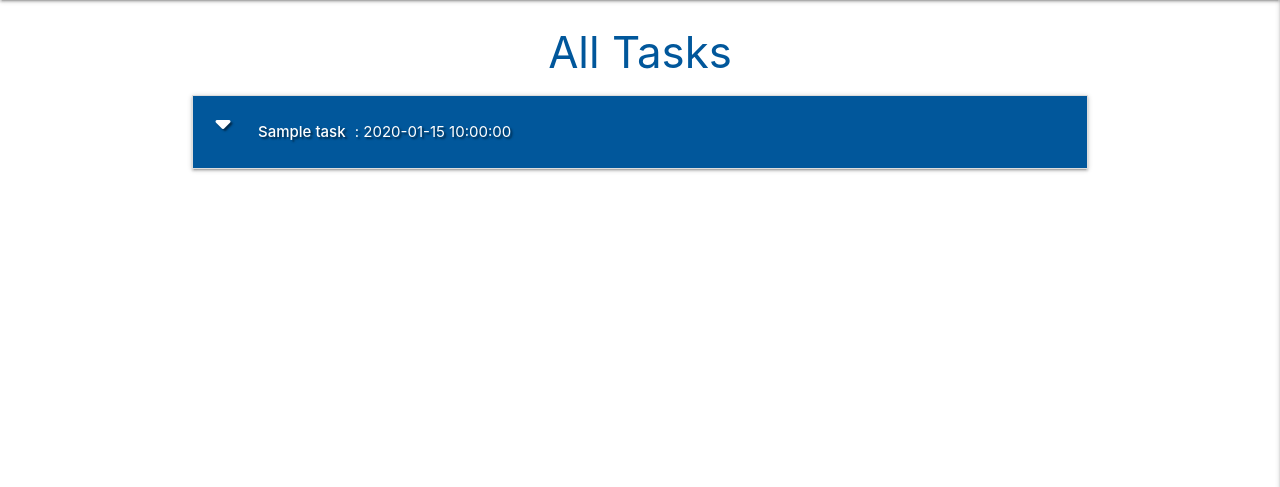
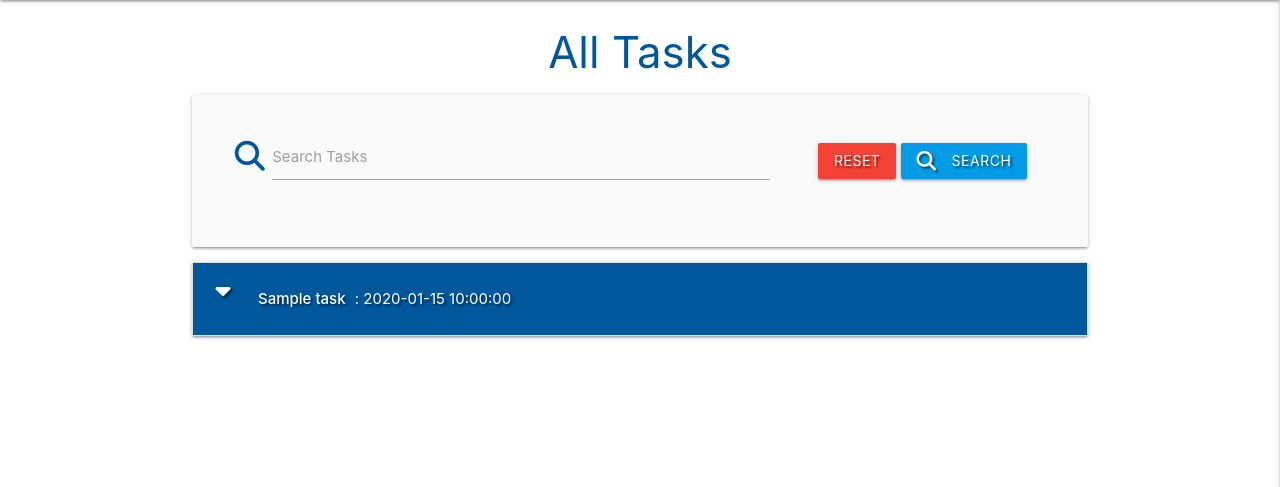
Before and after one commit to ThiagoHardt/task_manager, a Flask app: page / in a window 1280 px wide. Shown: the part 64-551 px from the top of the page. Run offline with Flask 2, Linux system fonts and the light colour scheme; a database or web service that is not in the repository returns one stand-in record (values such as "Sample title"); some libraries are stand-ins or nearby versions.

Commit message:
Added search field

```diff
--- a/app.py
+++ b/app.py
@@ -22,6 +22,13 @@ mongo = PyMongo(app)
 @app.route("/get_tasks")
 def get_tasks():
     tasks = list(mongo.db.tasks.find())
+    return render_template("tasks.html", tasks=tasks)
+
+
+@app.route("/search", methods=["GET", "POST"])
+def search():
+    query = request.form.get("query")
+    tasks = list(mongo.db.tasks.find({"$text": {"$search": query}}))
     return render_template("tasks.html", tasks=tasks)
 
 
--- a/templates/tasks.html
+++ b/templates/tasks.html
@@ -3,6 +3,25 @@
 
 <h3 class="light-blue-text text-darken-4 center-align">All Tasks</h3>
 
+<div class="row card-panel grey lighten-5">
+    <form action="{{ url_for('search') }}" method="post" class="col s12">
+        <div class="row valign-wrapper center-align">
+            <div class="input-field col s12 m8">
+                <i class="fas fa-search prefix light-blue-text text-darken-4"></i>
+                <input type="text" name="query" id="query" minlength="3" class="validate" required>
+                <label for="query">Search Tasks</label>
+            </div>
+            <div class="col s12 m4">
+                <a href="{{ url_for('get_tasks') }}" class="red btn text-shadow">Reset</a>
+                <button type="submit" class="light-blue darken-1 btn text-shadow">
+                    <i class="fas fa-search left"></i> Search
+                </button>
+            </div>
+        </div>
+    </form>
+</div>
+
+{% if tasks|length > 0 %}
 <ul class="collapsible">
     {% for task in tasks %}
     <li>
@@ -10,8 +29,8 @@
             <div class="col s3">
                 <i class="fas fa-caret-down"></i>
                 {% if session.user|lower == task.created_by|lower %}
-                <a href="{{ url_for("delete_task", task_id=task._id) }}" class="btn-small green accent-4">Done</a>
-                <a href="{{ url_for("edit_task", task_id=task._id) }}" class="btn-small light-blue lighten-1">Edit</a>
+                <a href="{{ url_for('delete_task', task_id=task._id) }}" class="btn-small green accent-4">Done</a>
+                <a href="{{ url_for('edit_task', task_id=task._id) }}" class="btn-small light-blue lighten-1">Edit</a>
                 {% endif %}
             </div>
             <div class="col s9">
@@ -30,5 +49,8 @@
     </li>
     {% endfor %}
 </ul>
+{% else %}
+<h3 class="red-text text-darken-4 center-align">No Results Found</h3>
+{% endif %}
 
 {% endblock %}
```
